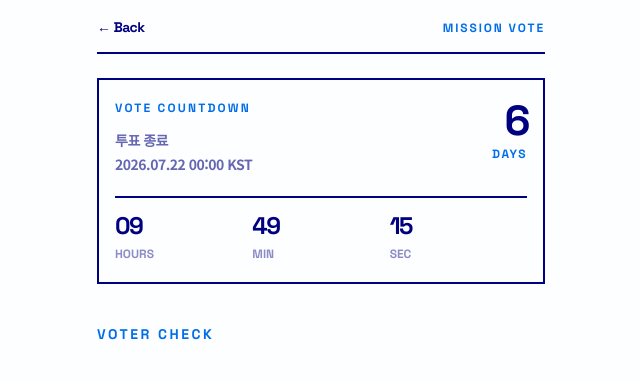
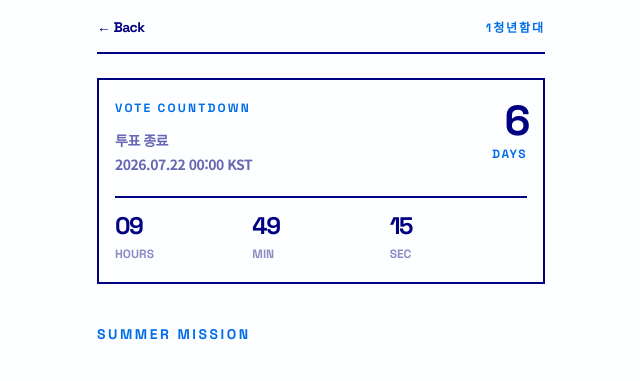
Before and after one commit to soyellll/mission-shirt-vote, a Next.js app: page /vote in a window 1280 px wide. Shown: the top 381 px of the page, without its empty margins (319-959 px from the left). Built offline with nearby package versions, Linux system fonts and the light colour scheme.

Commit message:
Update ment

```diff
--- a/src/app/vote/page.tsx
+++ b/src/app/vote/page.tsx
@@ -439,7 +439,7 @@ export default function VotePage() {
           </Link>
 
           <p className="font-latin text-xs font-bold uppercase tracking-[0.16em] text-[#006EE9]">
-            Mission Vote
+            1청년함대
           </p>
         </header>
 
@@ -450,7 +450,7 @@ export default function VotePage() {
         {step === "info" && (
           <section className="pt-10">
             <p className="font-latin text-sm font-bold uppercase tracking-[0.18em] text-[#006EE9]">
-              Voter Check
+              Summer Mission
             </p>
 
             <h1 className="mt-8 text-[48px] font-black leading-[1.2] tracking-[-0.08em] text-[#000181]">
@@ -562,7 +562,7 @@ export default function VotePage() {
         {step === "select" && (
           <section className="pt-10">
             <p className="font-latin text-sm font-bold uppercase tracking-[0.18em] text-[#006EE9]">
-              Final Pick
+              함대 프로듀서님!!
             </p>
 
             <h1 className="mt-8 text-[46px] font-black leading-[1.2] tracking-[-0.08em] text-[#000181]">
@@ -621,7 +621,7 @@ export default function VotePage() {
                       onClick={() => openConfirmModal(option.id)}
                       className="mt-5 block w-full border-2 border-[#000181] bg-[#000181] px-5 py-5 text-center text-base font-black tracking-[-0.04em] text-[#FDFEFF] transition hover:bg-[#006EE9] active:translate-x-1 active:translate-y-1 disabled:opacity-50"
                     >
-                      이 티셔츠에게 투표하기
+                      PICK ME !!
                     </button>
                   </div>
                 </article>
```
